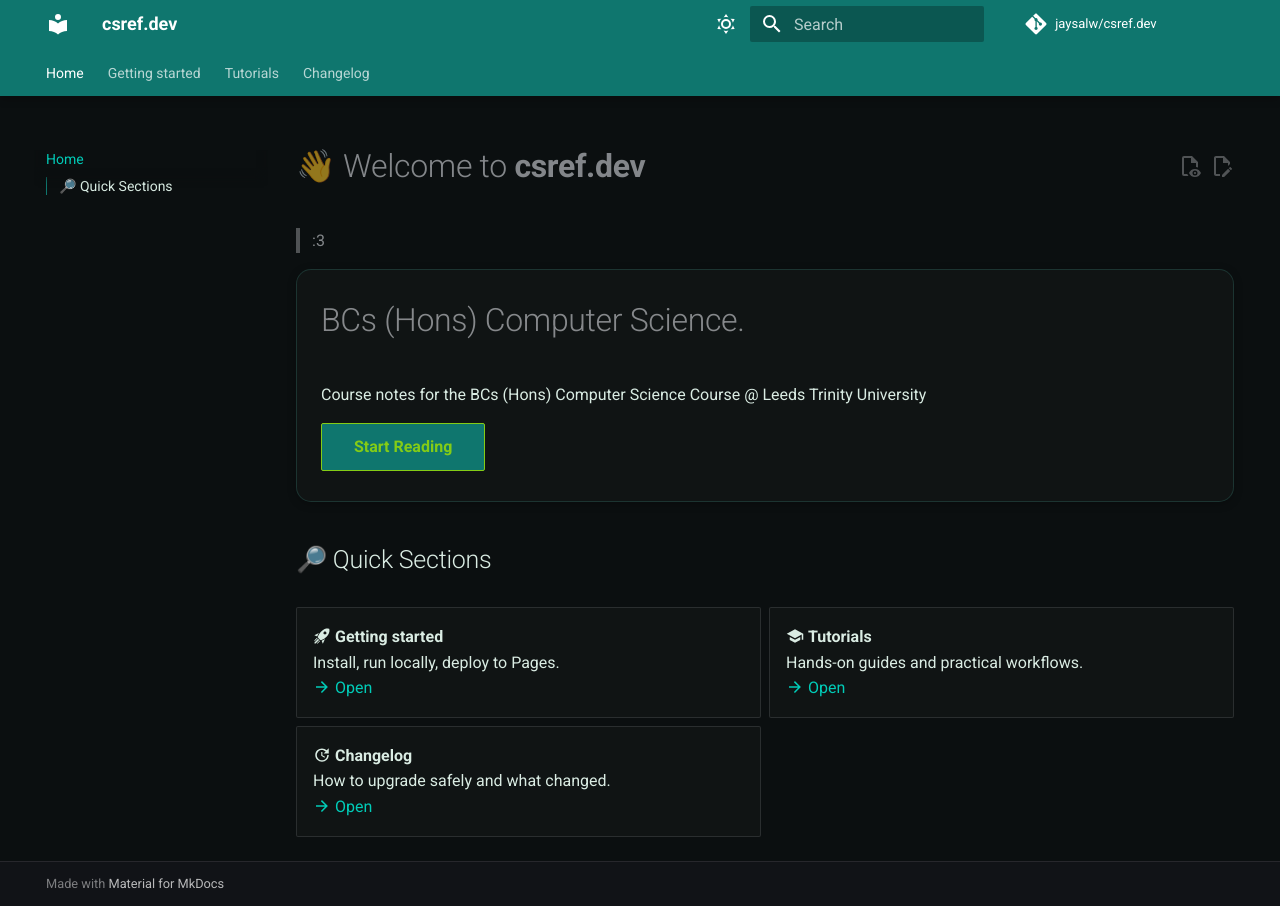
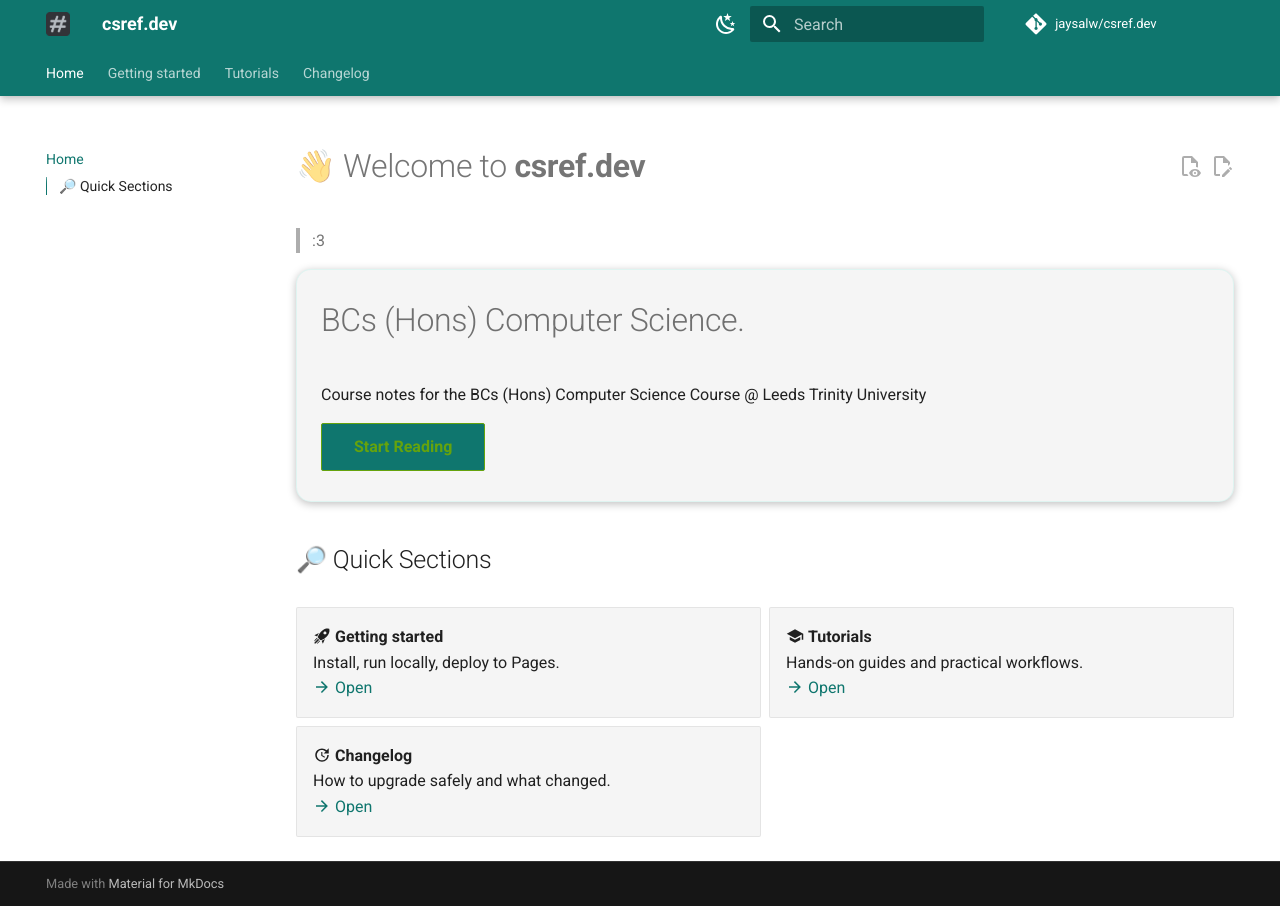
Before and after one commit to jaysalw/csref.dev, an MkDocs documentation site: the page built from docs/index.md, in a window 1280 px wide. Built offline with MkDocs 1.6.1 and Material for MkDocs 9.7.7, drawn with Linux system fonts in a browser that asks for light colours; comment, search, counter and statistics services are not loaded.

Commit message:
fix: update theme configuration for logo, favicon, and palette adjustments

```diff
--- a/mkdocs.yml
+++ b/mkdocs.yml
@@ -7,6 +7,8 @@ edit_uri: edit/main/docs/
 theme:
   name: material
   language: en
+  logo: assets/logo.png
+  favicon: assets/logo.png
   features:
     - navigation.tabs
     - navigation.tabs.sticky
@@ -23,18 +25,14 @@ theme:
     - navigation.footer
     - navigation.top
   palette:
+    - scheme: default
+      toggle:
+        icon: material/weather-night
+        name: Switch to dark mode
     - scheme: slate
-      primary: teal
-      accent: lime
       toggle:
         icon: material/weather-sunny
         name: Switch to light mode
-    - scheme: default
-      primary: teal
-      accent: lime
-      toggle:
-        icon: material/weather-night
-        name: Switch to dark mode
 
 extra_css:
   - assets/custom.css
@@ -66,7 +64,6 @@ markdown_extensions:
 
 nav:
   - Home: index.md
-
   - Getting started:
     - Installation: getting-started/installation.md
     - Creating your site: getting-started/creating.md
@@ -77,10 +74,8 @@ nav:
     - Philosophy: getting-started/philosophy.md
     - Alternatives: getting-started/alternatives.md
     - License: getting-started/license.md
-
   - Tutorials:
     - Blogs: tutorials/blogs.md
     - Social cards: tutorials/social-cards.md
-
   - Changelog:
     - How to upgrade: changelog/upgrade.md
```
